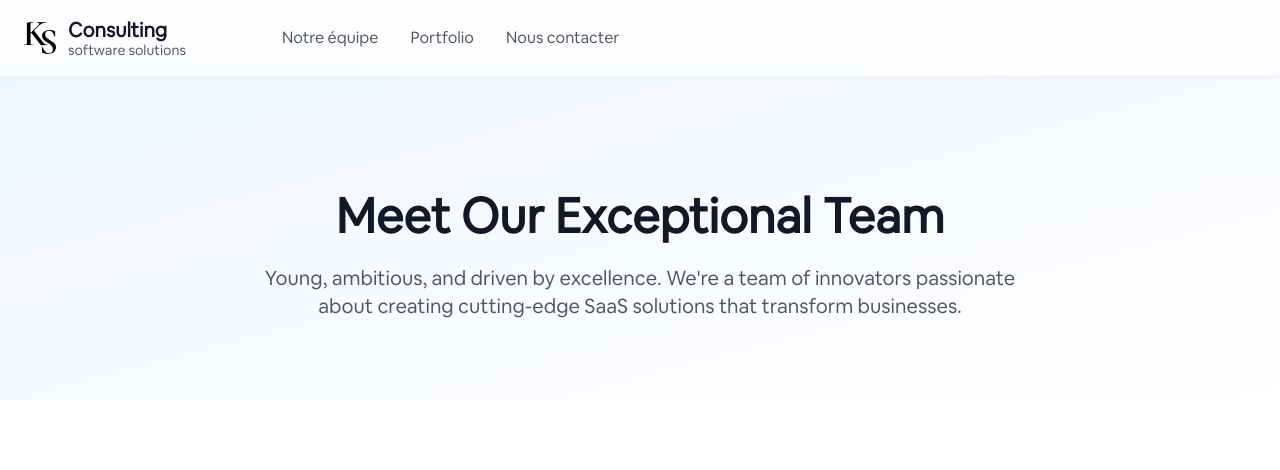
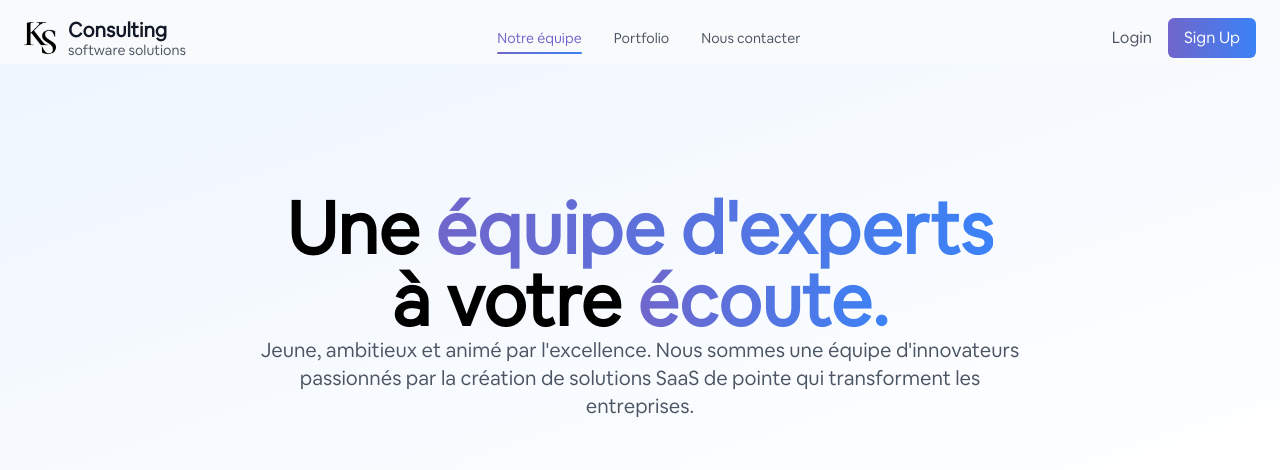
Before and after one commit to noe-delos/site-vitrine, a Next.js app: page /team in a window 1280 px wide. Shown: the top 470 px of the page. Built offline with nearby package versions, Linux system fonts and the light colour scheme.

Commit message:
navbar fix

```diff
--- a/app/(site)/team/page.tsx
+++ b/app/(site)/team/page.tsx
@@ -1,5 +1,7 @@
 'use client';
 
+import { ShineBorder } from '@/components/acernity/border';
+import { cn } from '@/utils/cn';
 import Image from 'next/image';
 import { motion } from 'framer-motion';
 import { Linkedin } from 'lucide-react';
@@ -94,13 +96,21 @@ export default function OurTeam() {
 				className="pt-32 pb-20 px-6 bg-gradient-to-br from-blue-50 to-white"
 			>
 				<div className="max-w-7xl mx-auto text-center">
-					<h1 className="text-4xl md:text-5xl font-bold text-gray-900 mb-6">
-						Meet Our Exceptional Team
+					<h1 className="text-5xl lg:text-7xl font-bold leading-tight">
+						<span>Une </span>
+						<span className="bg-clip-text text-transparent bg-gradient-to-r from-[#7066CB] to-blue-500">
+							équipe d'experts
+						</span>
+						<br />à votre{' '}
+						<span className="bg-clip-text text-transparent bg-gradient-to-r from-[#7066CB] to-blue-500">
+							écoute.
+						</span>
+						<br />
 					</h1>
 					<p className="text-lg md:text-xl text-gray-600 max-w-3xl mx-auto">
-						Young, ambitious, and driven by excellence. We're a team of
-						innovators passionate about creating cutting-edge SaaS solutions
-						that transform businesses.
+						Jeune, ambitieux et animé par l'excellence. Nous sommes une équipe
+						d'innovateurs passionnés par la création de solutions SaaS de pointe
+						qui transforment les entreprises.
 					</p>
 				</div>
 			</motion.section>
@@ -116,6 +126,7 @@ export default function OurTeam() {
 				>
 					<div className="grid grid-cols-1 md:grid-cols-2 lg:grid-cols-4 gap-8 md:gap-12">
 						{teamMembers.map((member, index) => (
+							<ShineBorder key={member.name}>
 								<motion.div
 									key={member.name}
 									variants={itemVariants}
@@ -136,7 +147,9 @@ export default function OurTeam() {
 												<h3 className="text-xl font-semibold text-gray-900">
 													{member.name}
 												</h3>
-											<p className="text-blue-600 font-medium">{member.role}</p>
+												<p className="text-blue-600 font-medium">
+													{member.role}
+												</p>
 											</div>
 											<motion.a
 												whileHover={{ scale: 1.1 }}
@@ -182,6 +195,7 @@ export default function OurTeam() {
 										</div>
 									</div>
 								</motion.div>
+							</ShineBorder>
 						))}
 					</div>
 				</motion.div>
--- a/components/header.tsx
+++ b/components/header.tsx
@@ -1,18 +1,48 @@
+'use client';
 import Image from 'next/image';
 import Link from 'next/link';
+import { motion, useScroll, useTransform } from 'framer-motion';
+import { usePathname } from 'next/navigation';
+import { useEffect, useState } from 'react';
 
 const Header = () => {
+	const pathname = usePathname();
+	const [isScrolled, setIsScrolled] = useState(false);
+	const { scrollY } = useScroll();
+
+	// Effet de scroll pour le background
+	useEffect(() => {
+		const updateScrolled = () => {
+			setIsScrolled(window.scrollY > 20);
+		};
+
+		window.addEventListener('scroll', updateScrolled);
+		return () => window.removeEventListener('scroll', updateScrolled);
+	}, []);
 	const navItems = [
 		{ label: 'Notre équipe', href: '/team' },
 		{ label: 'Portfolio', href: '#portfolio' },
 		{ label: 'Nous contacter', href: '#contact' },
 	];
 
+	// Animation de l'opacité du background
+	const headerStyle = {
+		backgroundColor: isScrolled ? 'rgba(255, 255, 255, 0.9)' : 'transparent',
+		backdropFilter: isScrolled ? 'blur(10px)' : 'none',
+		boxShadow: isScrolled ? '0 2px 20px rgba(0, 0, 0, 0.1)' : 'none',
+		transition: 'all 0.3s ease-in-out',
+	};
+
 	return (
-    <header className="fixed top-0 w-full bg-white/60 backdrop-blur-xl z-[9999] py-4 px-6 border-b border-gray-100 shadow-sm">
-      <nav className="max-w-7xl mx-auto flex items-center justify-between">
-        <div className="flex items-center space-x-12">
-          <Link href="/" className="flex items-center space-x-3">
+		<header className="fixed top-0 w-full z-[9999]" style={headerStyle}>
+			<nav className="max-w-7xl mx-auto flex items-center justify-between px-6 py-4">
+				<motion.div
+					initial={{ opacity: 0, x: -20 }}
+					animate={{ opacity: 1, x: 0 }}
+					transition={{ duration: 0.5 }}
+				>
+					<Link href="/" className="flex items-center space-x-3 group relative">
+						<div className="relative">
 							<Image
 								src="/logo/brand-logo.png"
 								alt="Finpay Logo"
@@ -20,6 +50,7 @@ const Header = () => {
 								height={32}
 								className="rounded-md"
 							/>
+						</div>
 						<div className="flex flex-col leading-tight">
 							<span className="text-xl font-semibold text-gray-900 p-0 m-0">
 								Consulting
@@ -29,18 +60,71 @@ const Header = () => {
 							</span>
 						</div>
 					</Link>
-          <div />
-          <div className="hidden md:flex space-x-8">
-            {navItems.map((item) => (
-              <Link
-                key={item.href}
-                href={item.href}
-                className="text-gray-600 hover:text-gray-900"
+				</motion.div>
+
+				<div className="hidden md:flex items-center space-x-8">
+					{navItems.map((item) => {
+						const isActive = pathname === item.href;
+
+						return (
+							<Link key={item.href} href={item.href} className="relative group">
+								<span
+									className={`text-sm font-medium ${
+										isActive
+											? 'text-[#7066CB]'
+											: 'text-gray-600 hover:text-gray-900'
+									} transition-colors duration-200`}
 								>
 									{item.label}
+								</span>
+
+								{/* Ligne d'indication active avec animation */}
+								<motion.span
+									className="absolute -bottom-1 left-0 w-full h-0.5 bg-gradient-to-r from-[#7066CB] to-blue-500 rounded-full"
+									initial={false}
+									animate={{
+										width: isActive ? '100%' : '0%',
+										opacity: isActive ? 1 : 0,
+									}}
+									transition={{
+										duration: 0.3,
+										ease: 'easeInOut',
+									}}
+								/>
+
+								{/* Animation au hover */}
+								<motion.span
+									className="absolute -bottom-1 left-0 h-0.5 bg-gray-200 rounded-full"
+									initial={{ width: '0%' }}
+									whileHover={{
+										width: !isActive ? '100%' : '0%',
+										transition: { duration: 0.3 },
+									}}
+									transition={{
+										duration: 0.3,
+										ease: 'easeInOut',
+									}}
+								/>
 							</Link>
-            ))}
+						);
+					})}
 				</div>
+
+				<div className="flex items-center space-x-4">
+					<motion.button
+						whileHover={{ scale: 1.05 }}
+						whileTap={{ scale: 0.95 }}
+						className="text-gray-600 hover:text-gray-900 font-medium transition-colors"
+					>
+						Login
+					</motion.button>
+					<motion.button
+						whileHover={{ scale: 1.05 }}
+						whileTap={{ scale: 0.95 }}
+						className="bg-gradient-to-r from-[#7066CB] to-blue-500 text-white px-4 py-2 rounded-md hover:opacity-90 transition font-medium"
+					>
+						Sign Up
+					</motion.button>
 				</div>
 			</nav>
 		</header>
```
Lines whose indentation alone changed are shown as unchanged.
